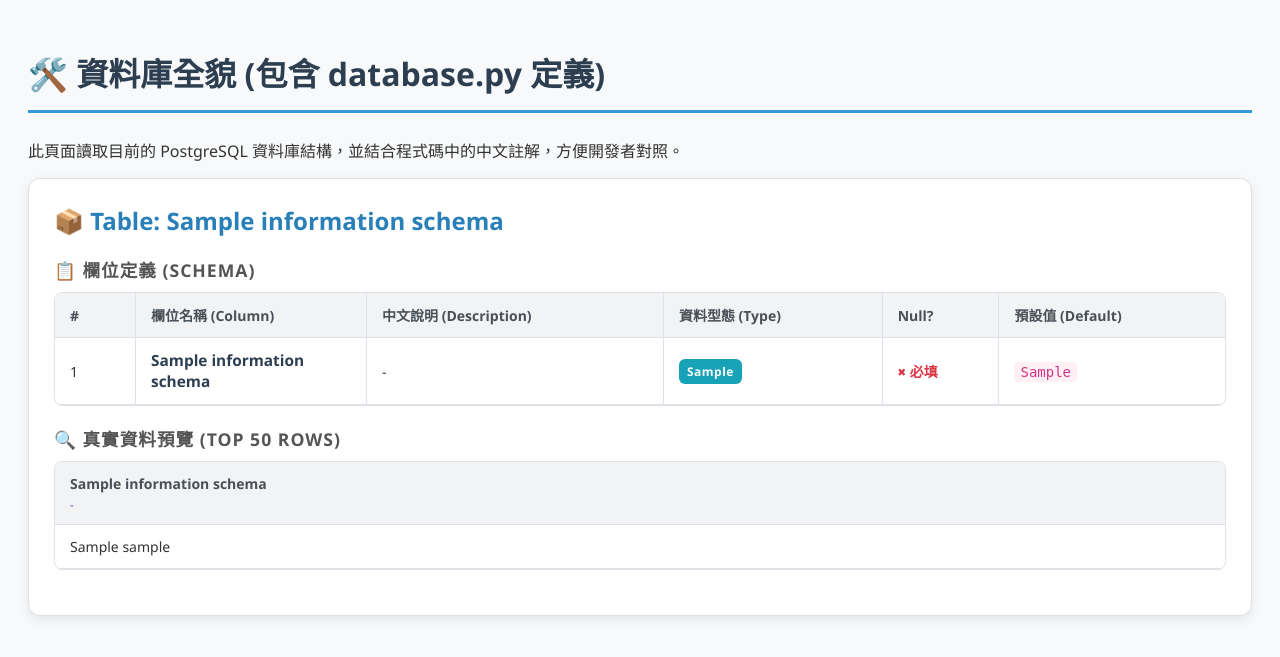
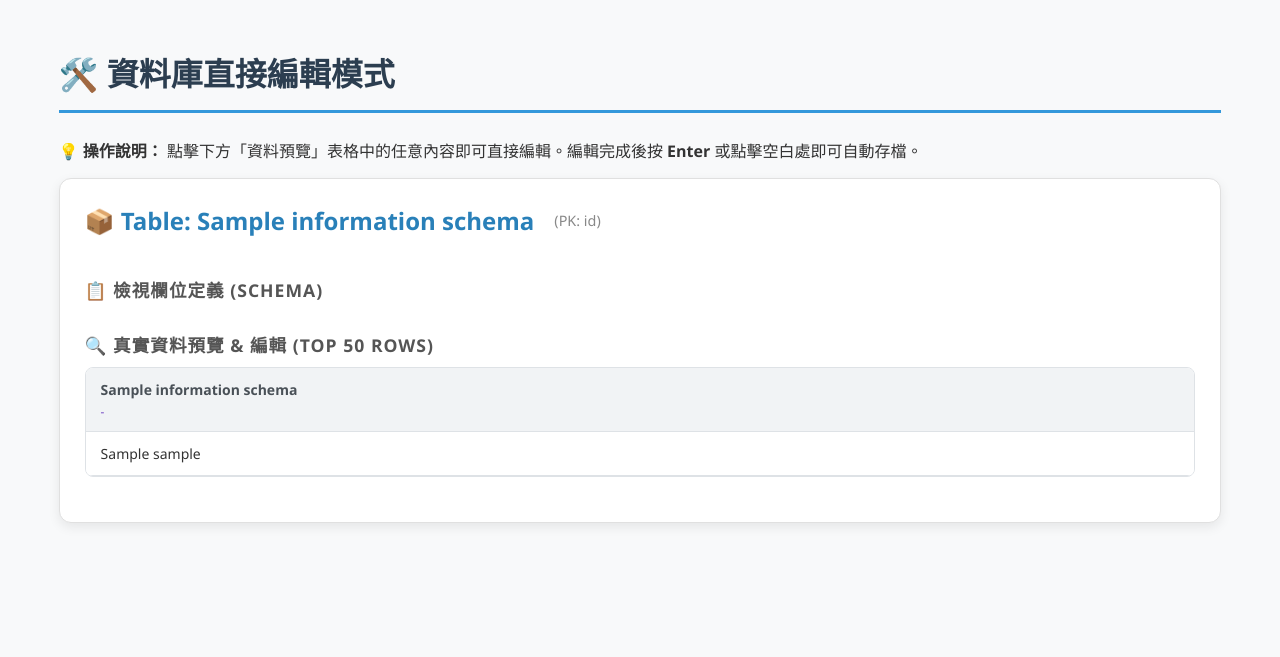
Before and after one commit to d11219208-del/qr, a Flask app: page /try in a window 1280 px wide. Shown: the top 657 px of the page. Run offline with Flask 3, Linux system fonts and the light colour scheme; a database or web service that is not in the repository returns one stand-in record (values such as "Sample title"); some libraries are stand-ins or nearby versions.

Commit message:
Update try.html
修改重點：
CSS 樣式：新增了 .editable（可編輯提示）、.pk-cell（主鍵鎖定樣式）與 Toast 通知（右上角儲存狀態）。

HTML 結構：

表格加上了 data-table-name 與 data-pk-name 屬性，供 JS 判斷。

每個儲存格 (td) 都標記了 data-col-name。

主鍵判斷：透過 Jinja2 判斷 col.name == info.pk_col，如果是主鍵則鎖定，否則開啟 contenteditable="true"。

JavaScript 邏輯：

當您編輯完某個格子並點擊別處（或按 Enter）時，JS 會自動抓取該列的主鍵值 (pk_val)。

自動發送 POST 請求到 /try/update。

顯示「儲存成功」或「錯誤」的提示。

```diff
--- a/templates/try.html
+++ b/templates/try.html
@@ -3,10 +3,10 @@
 <head>
     <meta charset="UTF-8">
     <meta name="viewport" content="width=device-width, initial-scale=1.0">
-    <title>資料庫結構檢視 (Debug)</title>
+    <title>資料庫管理後台 (Debug)</title>
     <style>
         body { font-family: 'Segoe UI', monospace; padding: 20px; background-color: #f8f9fa; color: #333; }
-        .container { max-width: 1400px; margin: 0 auto; }
+        .container { max-width: 95%; margin: 0 auto; }
 
         /* 卡片樣式 */
         .card { background: white; padding: 25px; margin-bottom: 30px; border-radius: 12px; box-shadow: 0 4px 12px rgba(0,0,0,0.08); border: 1px solid #e0e0e0; }
@@ -16,48 +16,93 @@
 
         /* 表格樣式 */
         table { width: 100%; border-collapse: separate; border-spacing: 0; margin-bottom: 20px; font-size: 14px; border: 1px solid #dee2e6; border-radius: 8px; overflow: hidden; }
-        th, td { border-bottom: 1px solid #dee2e6; padding: 12px 15px; text-align: left; vertical-align: middle; }
-        th { background-color: #f1f3f5; font-weight: 700; color: #495057; border-right: 1px solid #dee2e6; }
+        th, td { border-bottom: 1px solid #dee2e6; padding: 12px 15px; text-align: left; vertical-align: top; }
+        th { background-color: #f1f3f5; font-weight: 700; color: #495057; border-right: 1px solid #dee2e6; position: sticky; top: 0; z-index: 10; }
         td { border-right: 1px solid #dee2e6; }
         th:last-child, td:last-child { border-right: none; }
 
-        /* 標籤樣式 */
+        /* 標籤與文字 */
         .badge { display: inline-block; padding: 4px 8px; border-radius: 6px; font-size: 12px; font-weight: 600; color: white; letter-spacing: 0.5px; }
         .badge-type { background-color: #17a2b8; }
-        .badge-pk { background-color: #e74c3c; box-shadow: 0 2px 4px rgba(231, 76, 60, 0.3); }
-        .badge-desc { background-color: #6f42c1; }
+        .badge-pk { background-color: #e74c3c; }
 
-        /* 文字樣式 */
         .col-name { font-size: 1.1em; color: #2c3e50; font-weight: bold; }
-        .col-desc { color: #666; font-size: 0.95em; }
-        .default-val { color: #d63384; background: #fff0f6; padding: 2px 6px; border-radius: 4px; font-family: monospace; }
-
         .section-title { font-weight: 800; margin: 20px 0 10px; color: #555; font-size: 1.1em; text-transform: uppercase; letter-spacing: 1px; }
         .empty-data { padding: 20px; text-align: center; color: #888; background: #f8f9fa; border-radius: 8px; border: 1px dashed #ced4da; }
 
-        /* 資料預覽表格的限制 */
-        .data-preview td { max-width: 250px; white-space: nowrap; overflow: hidden; text-overflow: ellipsis; }
-        .data-preview th small { display: block; color: #6f42c1; font-weight: normal; margin-top: 4px; }
+        /* --- 編輯功能專用樣式 --- */
+
+        /* 可編輯的儲存格 */
+        td.editable {
+            cursor: text;
+            transition: all 0.2s;
+            background-color: #fff;
+        }
+        td.editable:hover {
+            background-color: #fff3cd; /* 黃色高亮提示可編輯 */
+            box-shadow: inset 0 0 0 1px #ffc107;
+        }
+        td.editable:focus {
+            background-color: #fff;
+            outline: 2px solid #3498db;
+            padding: 10px 13px; /* 微調以防止跳動 */
+            z-index: 2;
+            position: relative;
+        }
+
+        /* 主鍵鎖定樣式 */
+        td.pk-cell {
+            background-color: #e9ecef;
+            color: #6c757d;
+            font-weight: bold;
+            cursor: not-allowed;
+            user-select: all; /* 方便複製 ID */
+        }
+
+        /* 資料預覽限制 */
+        .data-preview td { max-width: 300px; white-space: nowrap; overflow: hidden; text-overflow: ellipsis; }
+        .data-preview td:focus { white-space: normal; overflow: visible; max-width: none; } /* 編輯時展開 */
+        .data-preview th small { display: block; color: #6f42c1; font-weight: normal; margin-top: 4px; font-size: 0.85em; }
+
+        /* 狀態 Toast */
+        #toast {
+            position: fixed; bottom: 30px; right: 30px;
+            padding: 15px 25px; border-radius: 8px;
+            color: white; font-weight: bold;
+            box-shadow: 0 4px 15px rgba(0,0,0,0.2);
+            display: none; z-index: 9999;
+            animation: slideIn 0.3s ease-out;
+        }
+        .toast-success { background-color: #28a745; }
+        .toast-error { background-color: #dc3545; }
+        .toast-loading { background-color: #17a2b8; }
+
+        @keyframes slideIn {
+            from { transform: translateY(100%); opacity: 0; }
+            to { transform: translateY(0); opacity: 1; }
+        }
     </style>
 </head>
 <body>
     <div class="container">
-        <h1>🛠️ 資料庫全貌 (包含 database.py 定義)</h1>
-        <p>此頁面讀取目前的 PostgreSQL 資料庫結構，並結合程式碼中的中文註解，方便開發者對照。</p>
+        <h1>🛠️ 資料庫直接編輯模式</h1>
+        <p>💡 <strong>操作說明：</strong> 點擊下方「資料預覽」表格中的任意內容即可直接編輯。編輯完成後按 <strong>Enter</strong> 或點擊空白處即可自動存檔。</p>
 
         {% for table_name, info in db_info.items() %}
         <div class="card">
-            <h2>📦 Table: {{ table_name }}</h2>
+            <h2>📦 Table: {{ table_name }} <span style="font-size:0.6em; color:#888; margin-left:10px; font-weight:normal;">(PK: {{ info.pk_col }})</span></h2>
 
-            <div class="section-title">📋 欄位定義 (Schema)</div>
+            <details>
+                <summary class="section-title" style="cursor: pointer; display: inline-block;">📋 檢視欄位定義 (Schema)</summary>
                 <table>
                     <thead>
                         <tr>
                             <th style="width: 50px;">#</th>
-                        <th style="width: 200px;">欄位名稱 (Column)</th>
-                        <th>中文說明 (Description)</th> <th>資料型態 (Type)</th>
+                            <th style="width: 200px;">欄位名稱</th>
+                            <th>中文說明</th>
+                            <th>型態</th>
                             <th>Null?</th>
-                        <th>預設值 (Default)</th>
+                            <th>預設值</th>
                         </tr>
                     </thead>
                     <tbody>
@@ -66,37 +111,26 @@
                             <td>{{ loop.index }}</td>
                             <td>
                                 <div class="col-name">{{ col.name }}</div>
-                            {% if col.name == 'id' or col.name == 'key' %}
-                                <span class="badge badge-pk" style="margin-top:5px;">PK</span>
-                            {% endif %}
+                                {% if col.name == info.pk_col %}<span class="badge badge-pk">PK</span>{% endif %}
                             </td>
-                        <td>
-                            <span style="color: #2c3e50; font-weight: 500;">{{ col.desc }}</span>
-                        </td>
+                            <td><span style="color: #2c3e50;">{{ col.desc }}</span></td>
                             <td><span class="badge badge-type">{{ col.type }}</span></td>
                             <td>
-                            {% if col.nullable == 'YES' %}
-                                <span style="color: #28a745;">✔ 可空</span>
-                            {% else %}
-                                <span style="color: #dc3545; font-weight:bold;">✖ 必填</span>
-                            {% endif %}
+                                {% if col.nullable == 'YES' %}<span style="color:#28a745;">✔</span>{% else %}<span style="color:#dc3545;">✖</span>{% endif %}
                             </td>
-                        <td>
-                            {% if col.default %}
-                                <code class="default-val">{{ col.default }}</code>
-                            {% else %}
-                                <span style="color: #ccc;">-</span>
-                            {% endif %}
-                        </td>
+                            <td><code>{{ col.default or '-' }}</code></td>
                         </tr>
                         {% endfor %}
                     </tbody>
                 </table>
+            </details>
 
-            <div class="section-title">🔍 真實資料預覽 (Top 50 Rows)</div>
+            <div class="section-title" style="margin-top: 20px;">🔍 真實資料預覽 & 編輯 (Top 50 Rows)</div>
             <div style="overflow-x: auto;">
                 {% if info.data %}
-                <table class="data-preview">
+                <table class="data-preview"
+                       data-table-name="{{ table_name }}"
+                       data-pk-name="{{ info.pk_col }}">
                     <thead>
                         <tr>
                             {% for col in info.schema %}
@@ -111,22 +145,123 @@
                         {% for row in info.data %}
                         <tr>
                             {% for cell in row %}
-                            <td title="{{ cell }}">
+                                {% set col_name = info.schema[loop.index0].name %}
+
+                                {% if col_name == info.pk_col %}
+                                    <td class="pk-cell"
+                                        data-col-name="{{ col_name }}"
+                                        title="主鍵無法修改">
                                         {{ cell }}
                                     </td>
+                                {% else %}
+                                    <td class="editable"
+                                        contenteditable="true"
+                                        data-col-name="{{ col_name }}"
+                                        onblur="saveData(this)"
+                                        onkeydown="handleEnter(event, this)">
+                                        {{ cell if cell is not none else '' }}
+                                    </td>
+                                {% endif %}
                             {% endfor %}
                         </tr>
                         {% endfor %}
                     </tbody>
                 </table>
                 {% else %}
-                <div class="empty-data">
-                    📭 此資料表目前沒有任何資料。
-                </div>
+                <div class="empty-data">📭 此資料表目前沒有任何資料。</div>
                 {% endif %}
             </div>
         </div>
         {% endfor %}
     </div>
+
+    <div id="toast">儲存中...</div>
+
+    <script>
+        // 記錄編輯前的內容，若沒變更就不發送請求
+        let originalContent = "";
+
+        document.querySelectorAll('.editable').forEach(cell => {
+            cell.addEventListener('focus', function() {
+                originalContent = this.innerText;
+            });
+        });
+
+        // 按下 Enter 時觸發儲存 (防止換行)
+        function handleEnter(e, cell) {
+            if (e.key === 'Enter') {
+                e.preventDefault();
+                cell.blur(); // 觸發 onblur
+            }
+        }
+
+        // 核心儲存功能
+        function saveData(cell) {
+            const newValue = cell.innerText;
+            if (newValue === originalContent) return; // 內容未變更
+
+            const tableEl = cell.closest('table');
+            const rowEl = cell.parentElement;
+
+            const tableName = tableEl.dataset.tableName;
+            const pkName = tableEl.dataset.pkName;
+            const colName = cell.dataset.colName;
+
+            // 找出同一列中的 PK 值
+            // 我們透過 data-col-name 屬性找到該列對應 PK 的那個 cell
+            const pkCell = rowEl.querySelector(`td[data-col-name="${pkName}"]`);
+
+            if (!pkCell) {
+                showToast('❌ 錯誤：找不到主鍵欄位', 'toast-error');
+                return;
+            }
+
+            const pkVal = pkCell.innerText.trim();
+
+            showToast('🔄 儲存中...', 'toast-loading');
+
+            fetch('/try/update', {
+                method: 'POST',
+                headers: { 'Content-Type': 'application/json' },
+                body: JSON.stringify({
+                    table: tableName,
+                    pk_col: pkName,
+                    pk_val: pkVal,
+                    column: colName,
+                    value: newValue
+                })
+            })
+            .then(response => response.json())
+            .then(data => {
+                if (data.success) {
+                    showToast('✅ 更新成功', 'toast-success');
+                    cell.style.backgroundColor = '#d4edda'; // 綠色閃爍
+                    setTimeout(() => cell.style.backgroundColor = '', 1000);
+                    originalContent = newValue; // 更新暫存
+                } else {
+                    showToast('❌ 更新失敗: ' + data.error, 'toast-error');
+                    cell.innerText = originalContent; // 還原數值
+                }
+            })
+            .catch(err => {
+                console.error(err);
+                showToast('❌ 網路連線錯誤', 'toast-error');
+                cell.innerText = originalContent;
+            });
+        }
+
+        function showToast(msg, type) {
+            const toast = document.getElementById('toast');
+            toast.innerText = msg;
+            toast.className = type;
+            toast.style.display = 'block';
+
+            if (type !== 'toast-loading') {
+                setTimeout(() => {
+                    toast.style.display = 'none';
+                }, 2000);
+            }
+        }
+    </script>
 </body>
 </html>
```
Lines whose indentation alone changed are shown as unchanged.
